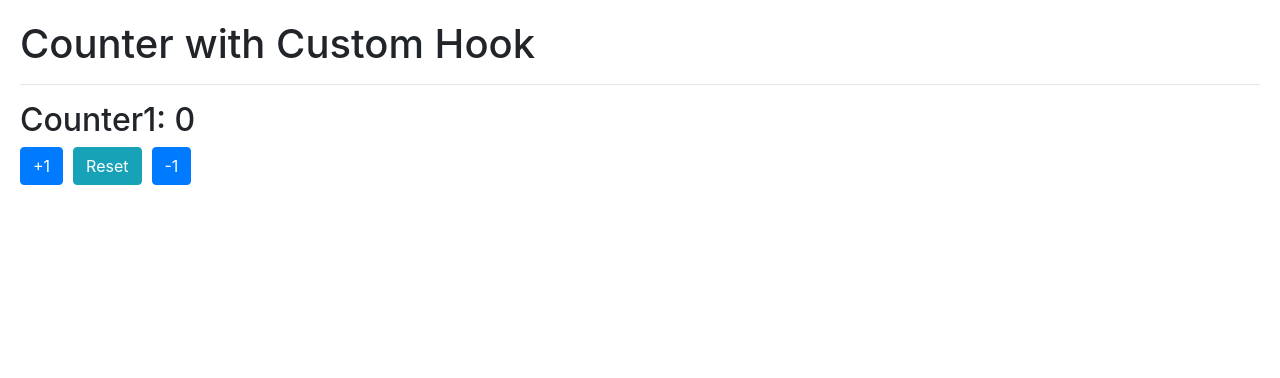
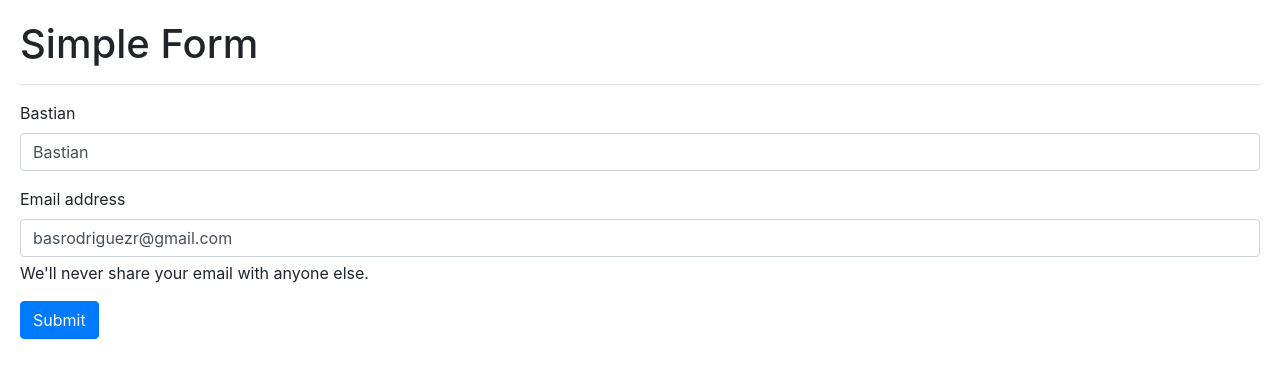
Before and after one commit to basrodriguezr/Hook-App, a React (Vite) app: page / in a window 1280 px wide. Shown: the top 378 px of the page. Built offline with nearby package versions, Linux system fonts and the light colour scheme.

Commit message:
simpleform con hooks, version inicial

```diff
--- /dev/null
+++ b/src/02-useEffect/SimpleForm.jsx
@@ -0,0 +1,38 @@
+import { useState } from "react";
+
+export const SimpleForm = () => {
+    const [formState, setFormState] = useState({
+        username: 'Bastian',
+        email: 'basrodriguezr@gmail.com'
+    });
+
+    const { username, email } = formState;
+
+    const onInputChange = ({target}) => {
+        const { name, value } = target;
+        setFormState({
+            ...formState,
+            [name]: value
+        });
+    };
+
+    return (
+        <>
+            <h1>Simple Form</h1>
+            <hr />
+            <form>
+                <div className="mb-3">
+                    <label htmlFor="username" className="form-label">{username}</label>
+                    <input onChange={onInputChange} type="username" name="username" placeholder="Username" className="form-control" id="username" value={username}/>
+                </div>
+                <div className="mb-3">
+                    <label htmlFor="email"  className="form-label">Email address</label>
+                    <input onChange={onInputChange} type="email"  placeholder='username@email.ext' className="form-control" id="email" name="email" aria-describedby="emailHelp" value={email}/>
+                    <div id="emailHelp" className="form-text">We'll never share your email with anyone else.</div>
+                </div>
+
+                <button type="submit" className="btn btn-primary">Submit</button>
+            </form>
+        </>
+    )
+}
--- a/src/main.jsx
+++ b/src/main.jsx
@@ -5,9 +5,10 @@ import { HooksApp } from './HooksApp'
 import './index.css'
 import { CounterApp } from './01-useState/CounterApp'
 import { CounterWithCustomHook } from './01-useState/CounterWithCustomHook'
+import { SimpleForm } from './02-useEffect/SimpleForm'
 
 createRoot(document.getElementById('root')).render(
   <StrictMode>
-    <CounterWithCustomHook />
+    <SimpleForm />
   </StrictMode>,
 )
```
